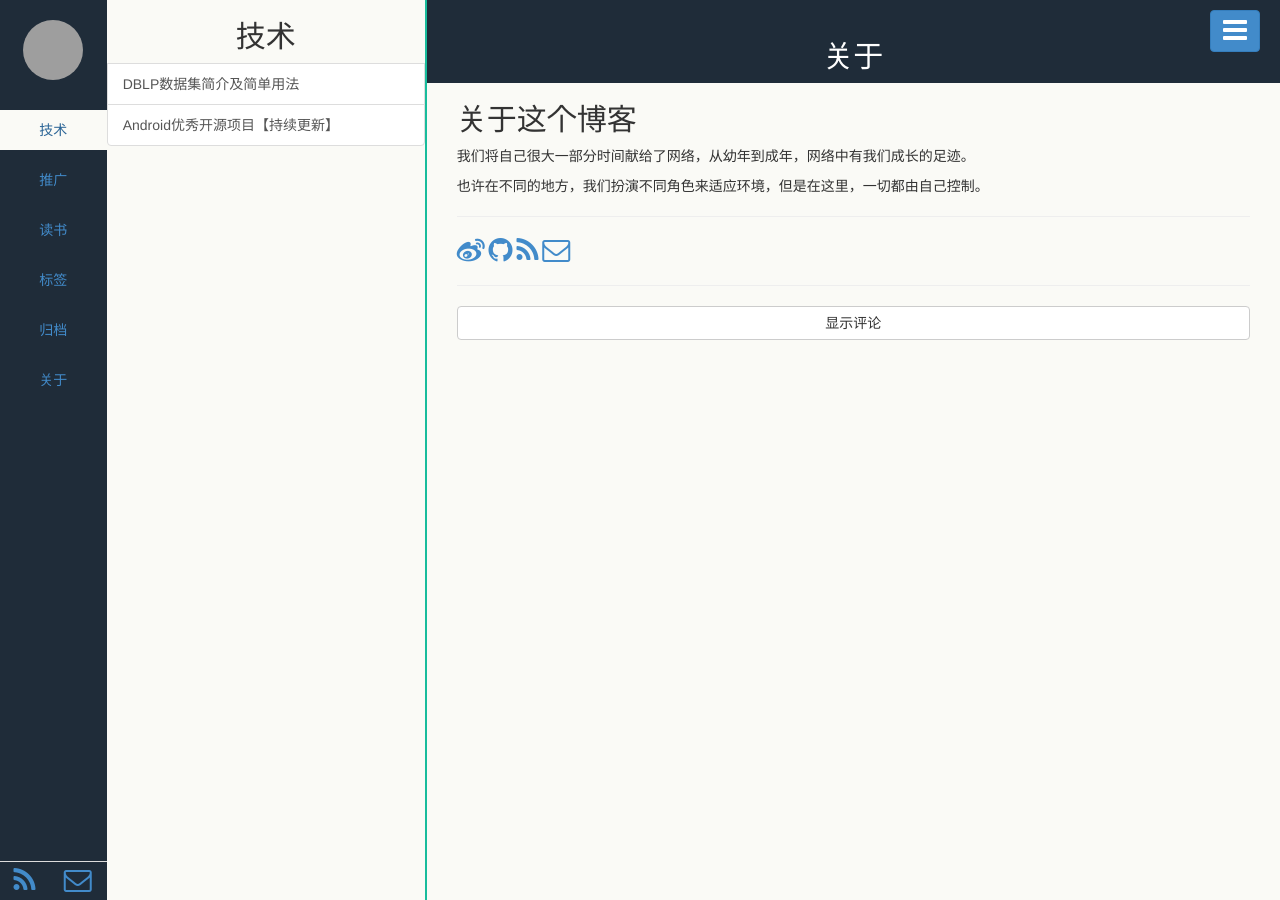
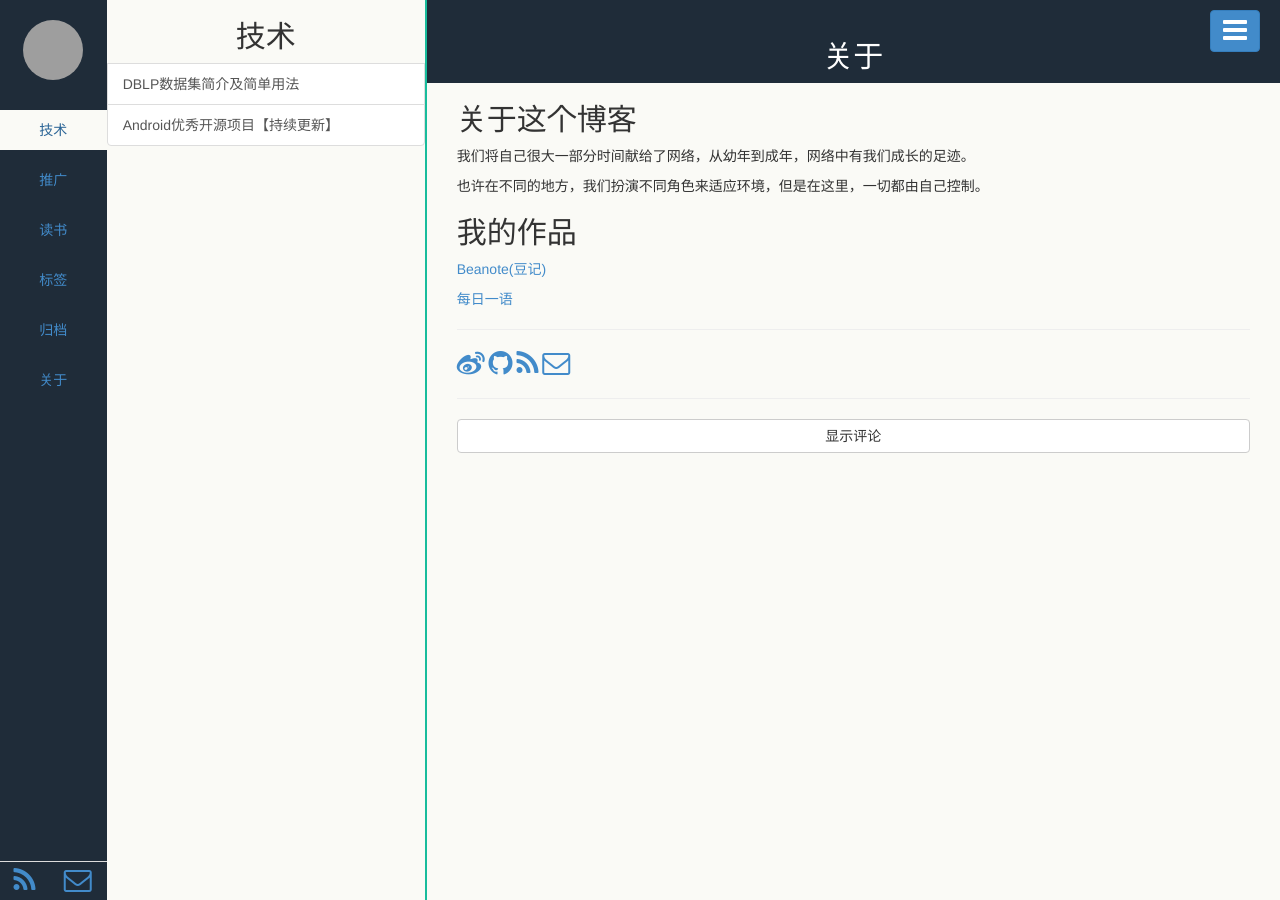
Before and after one commit to zhenchentl/zhenchentl.github.com, a Jekyll site: the page built from pages/about.html, in a window 1280 px wide. Built offline with Jekyll 4.4.1, drawn with Linux system fonts in a browser that asks for light colours; comment, search, counter and statistics services are not loaded; grey boxes are pictures that could not be loaded.

Commit message:
add my works

```diff
--- a/pages/about.html
+++ b/pages/about.html
@@ -7,6 +7,15 @@ title: 关于
 
 <p>我们将自己很大一部分时间献给了网络，从幼年到成年，网络中有我们成长的足迹。</p>
 <p>也许在不同的地方，我们扮演不同角色来适应环境，但是在这里，一切都由自己控制。</p>
+
+<h2>我的作品</h2>
+
+<p>
+  <a href="http://www.beannote.com">Beanote(豆记)</a>
+</p>
+<p>
+  <a href="http://app.mi.com/detail/61735">每日一语</a>
+</p>
 
 <hr>
 <a href="{{ site.author.weibo }}" target="_blank">
```
